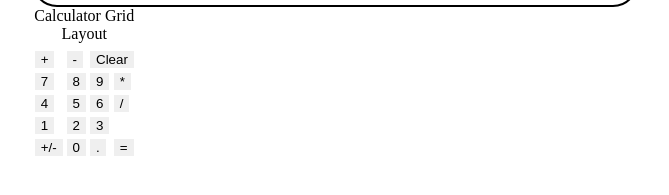
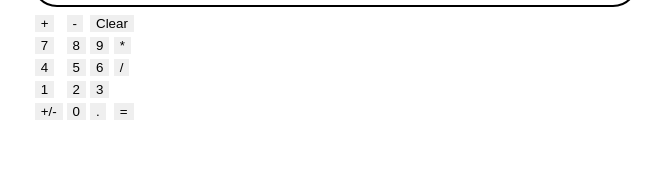
Before and after one commit to davidcastel/odin-calculator, a plain HTML site: page index.html in a window 1280 px wide. Shown: the part 101-296 px from the top of the page, without its empty margins (305-974 px from the left). Drawn offline with Linux system fonts and the light colour scheme.

Commit message:
hide caption from table

```diff
--- a/index.html
+++ b/index.html
@@ -22,7 +22,7 @@
 
             <section class="buttons">
                 <table>
-                    <caption>Calculator Grid Layout</caption>
+                    <caption hidden>Calculator Grid Layout</caption>
                     <tr><th></th></tr>
                     <tr>
                         <td><button>+</button></td>
```
